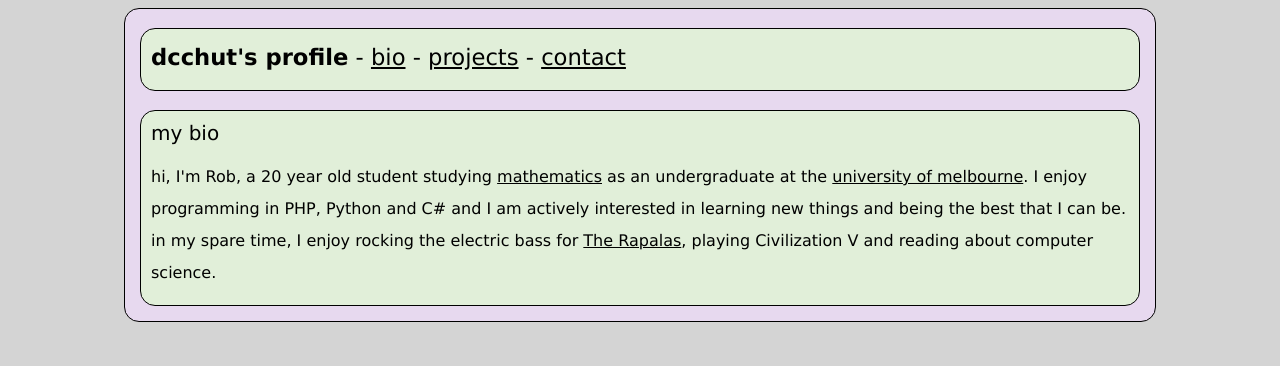
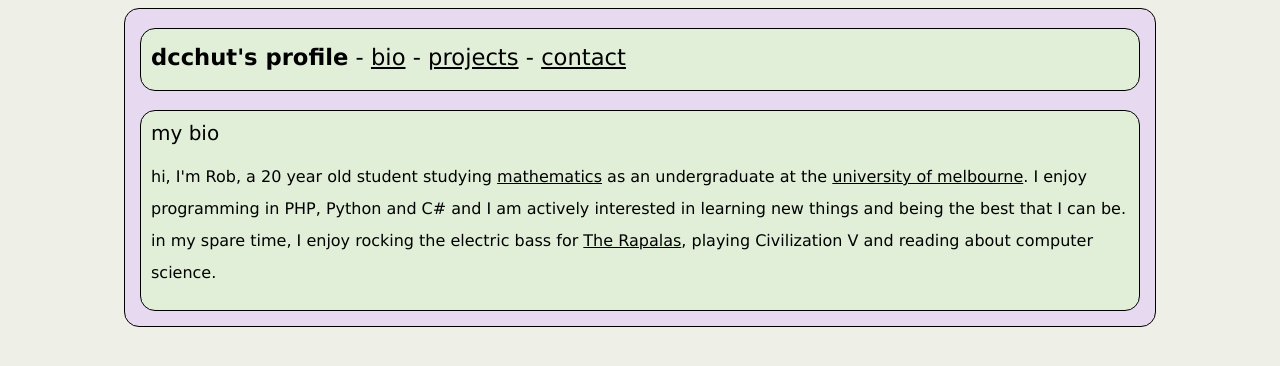
Before and after one commit to dcchut/dccweb, a PHP site: page / in a window 1280 px wide. Shown: the top 366 px of the page. Run offline with PHP 8.4, Linux system fonts and the light colour scheme.

Commit message:
updated style

```diff
--- a/style.css
+++ b/style.css
@@ -4,7 +4,7 @@ html {
 }
 
 body {
-	background-color: #D4D4D4;
+	background-color: #EEEFE6;
 	font: 12pt verdana;
 }
 
@@ -23,7 +23,7 @@ body {
 #content {
 	background-color: #E1EFD9;
 	padding: 10px;
-	padding-bottom: 0px;
+	padding-bottom: 5px;
 	-moz-border-radius: 15px;
 	border-radius: 15px;
 	border: 1px solid #000000;
```
